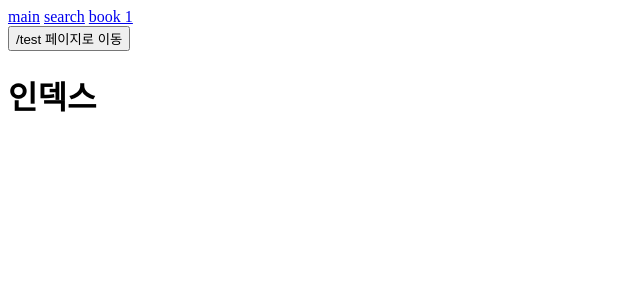
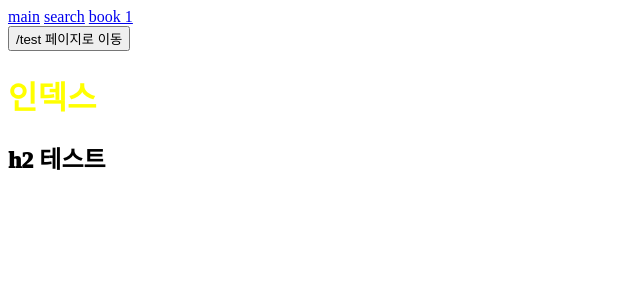
Before and after one commit to yheedev/onebite-nextjs-client, a Next.js app: page / in a window 1280 px wide. Shown: the top 300 px of the page, without its empty margins (0-640 px from the left). Built offline with nearby package versions, Linux system fonts and the light colour scheme.

Commit message:
14강: styling

```diff
--- /dev/null
+++ b/src/pages/index.module.css
@@ -0,0 +1,7 @@
+.h1 {
+  color: yellow;
+}
+
+.h2 {
+  font-weight: 1000;
+}
--- a/src/pages/index.tsx
+++ b/src/pages/index.tsx
@@ -1,7 +1,10 @@
+import style from "./index.module.css";
+
 export default function Home() {
   return (
     <>
-      <h1>인덱스</h1>
+      <h1 className={style.h1}>인덱스</h1>
+      <h2 className={style.h2}>h2 테스트</h2>
     </>
   );
 }
```
